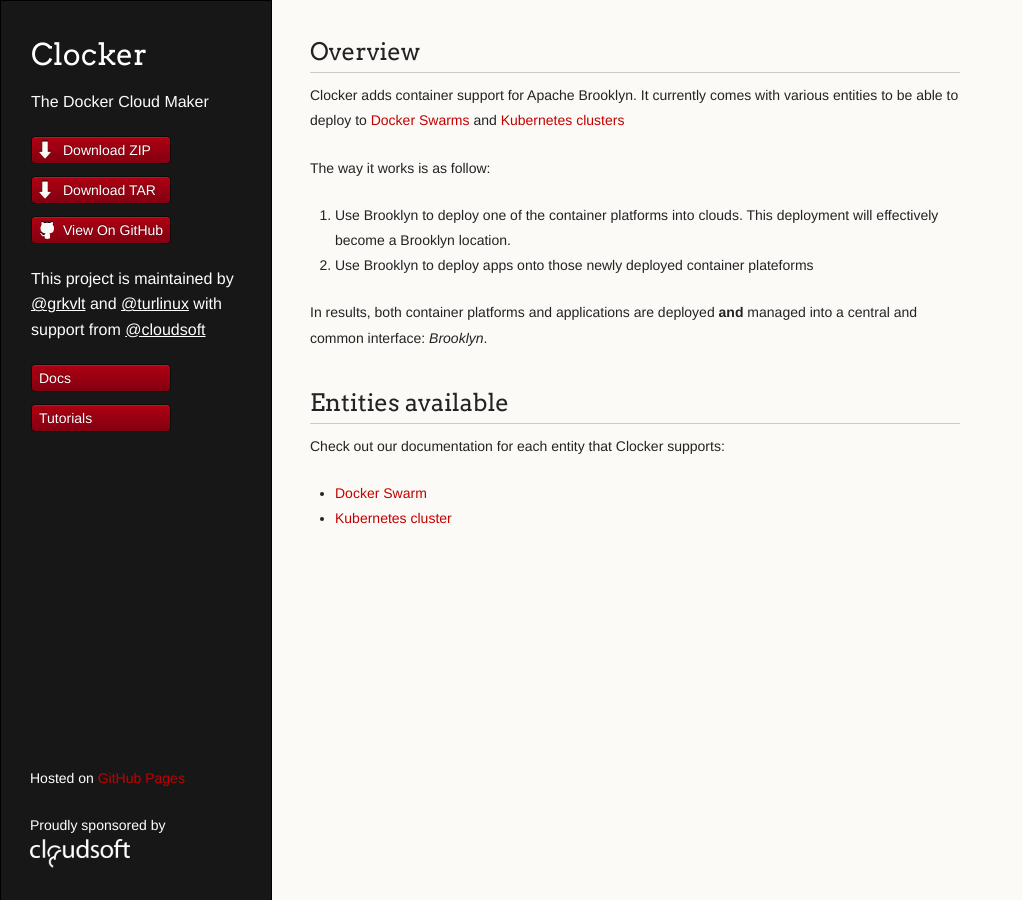
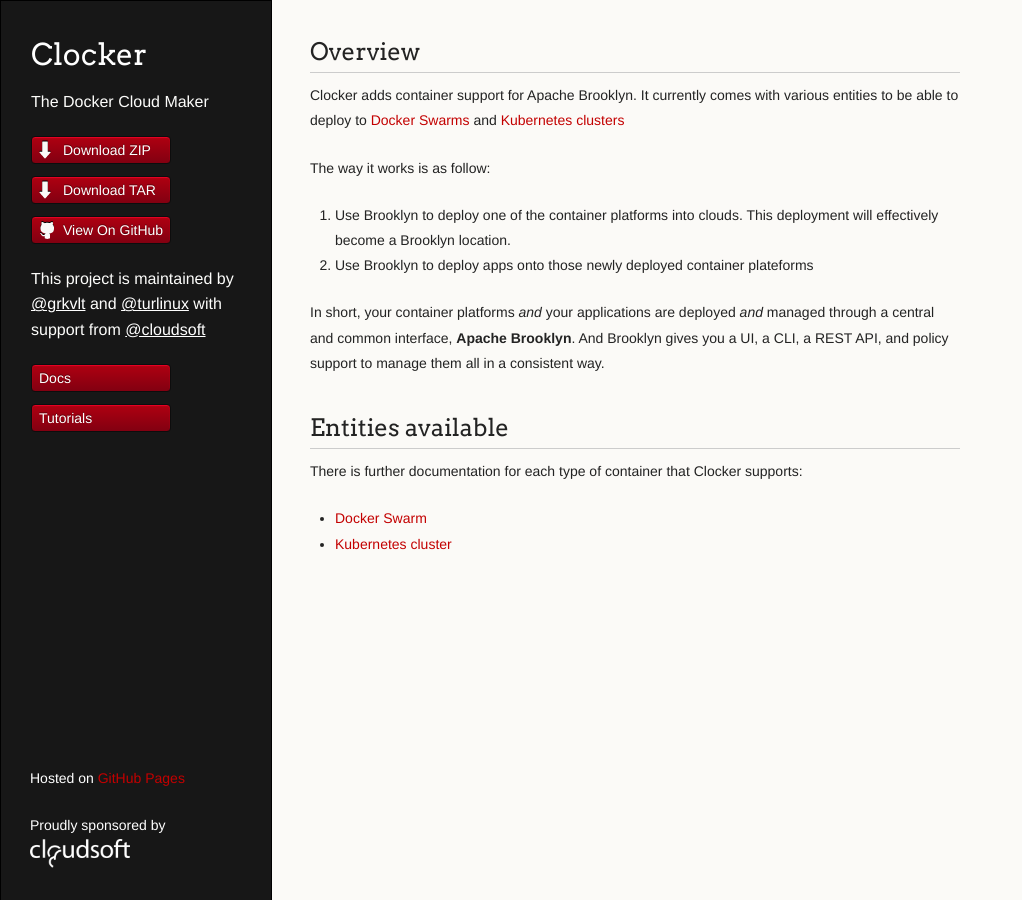
Before and after one commit to brooklyncentral/clocker2, a Jekyll site: the page built from docs/index.md, in a window 1280 px wide. Shown: the whole page, without its empty margins (0-1022 px from the left). Built offline with Jekyll 4.4.1, drawn with Linux system fonts in a browser that asks for light colours.

Commit message:
docs/index tweaks and marketing expansion

```diff
--- a/docs/index.md
+++ b/docs/index.md
@@ -11,10 +11,10 @@ The way it works is as follow:
 1. Use Brooklyn to deploy one of the container platforms into clouds. This deployment will effectively become a Brooklyn location.
 2. Use Brooklyn to deploy apps onto those newly deployed container plateforms
 
-In results, both container platforms and applications are deployed **and** managed into a central and common interface: *Brooklyn*.
+In short, your container platforms *and* your applications are deployed *and* managed through a central and common interface, **Apache Brooklyn**.  And Brooklyn gives you a UI, a CLI, a REST API, and policy support to manage them all in a consistent way.
 
 ## Entities available
-Check out our documentation for each entity that Clocker supports:
+There is further documentation for each type of container that Clocker supports:
 
 * [Docker Swarm](swarm-cluster.html)
 * [Kubernetes cluster](kubernetes-cluster.html)
```
